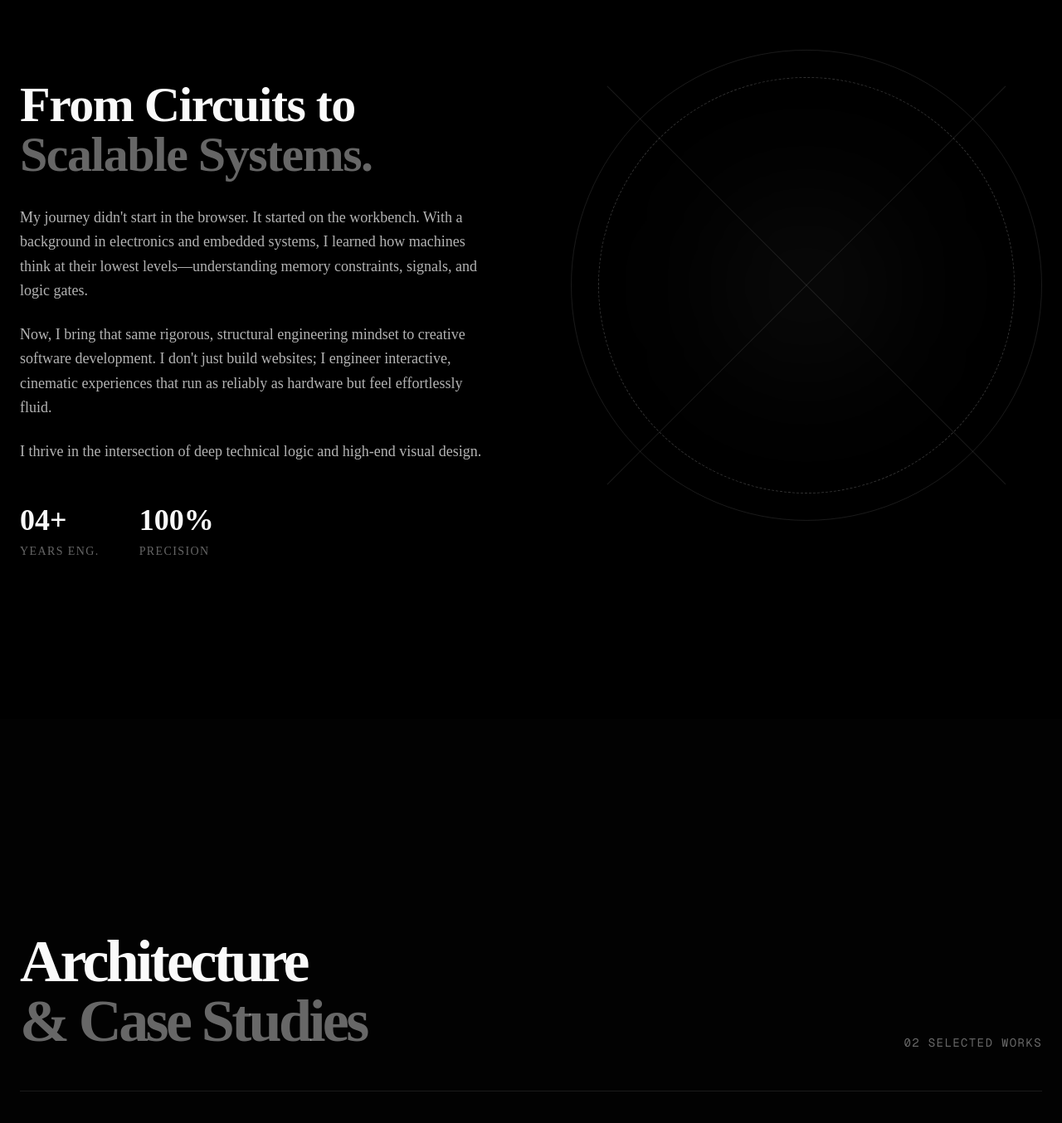
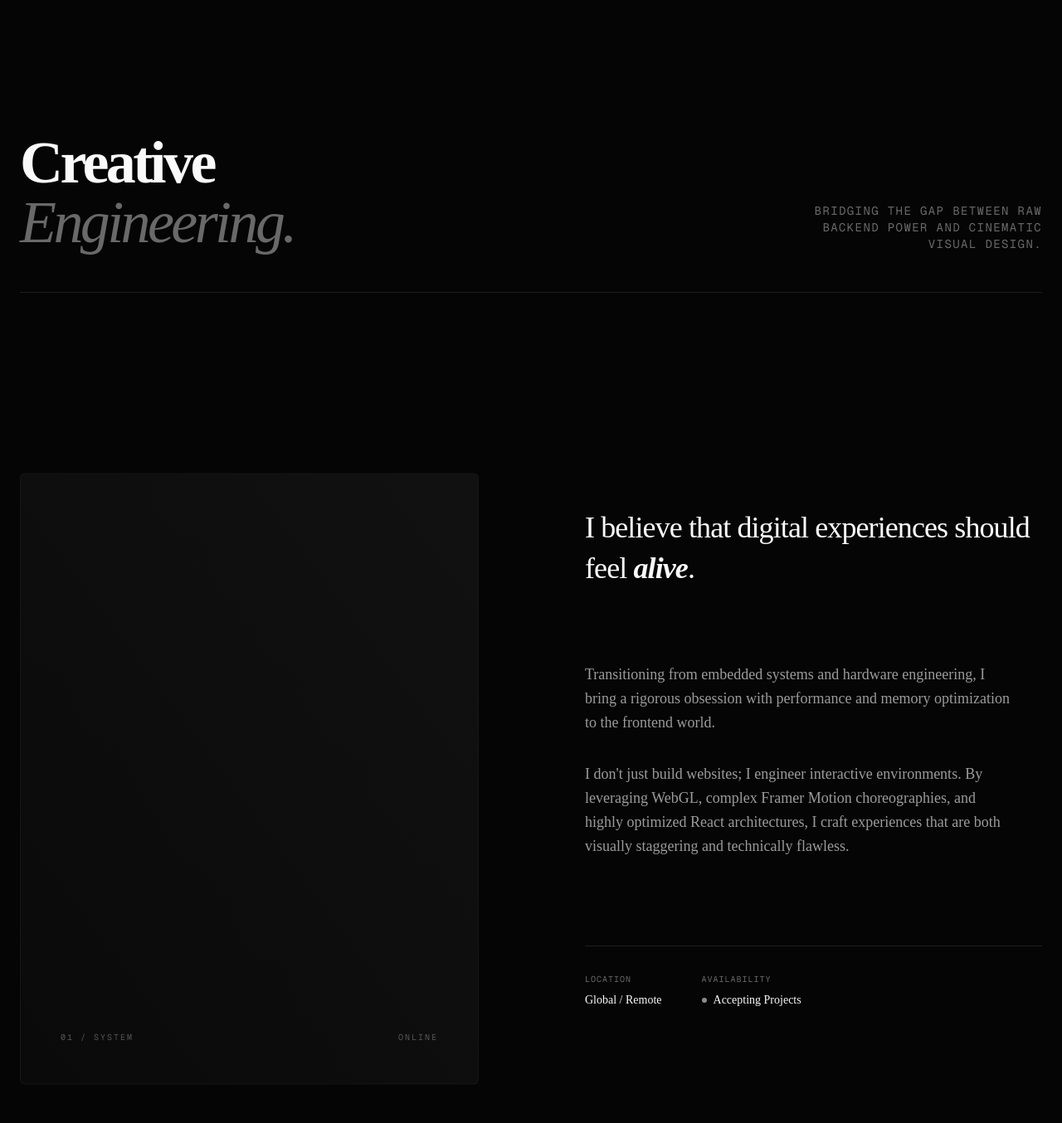
Before and after one commit to riyan-10/Portfolio, a Next.js app: page / in a window 1280 px wide. Shown: the part 896-2250 px from the top of the page at 83% size. Built offline with nearby package versions, Linux system fonts and the light colour scheme.

Commit message:
refactor: Elevate cinematic typography, motion physics, and editorial layout

```diff
--- a/components/animations/FadeIn.tsx
+++ b/components/animations/FadeIn.tsx
@@ -1,39 +1,46 @@
 "use client";
 
-import { useRef } from "react";
-import { motion, useInView } from "framer-motion";
-import { cn } from "@/lib/utils";
+import { motion } from "framer-motion";
 
 interface FadeInProps {
   children: React.ReactNode;
-  className?: string;
   delay?: number;
   direction?: "up" | "down" | "left" | "right" | "none";
+  className?: string;
 }
 
-export function FadeIn({ children, className, delay = 0, direction = "up" }: FadeInProps) {
-  const ref = useRef(null);
-  const isInView = useInView(ref, { once: true, margin: "-10% 0px" });
-
+export function FadeIn({
+  children,
+  delay = 0,
+  direction = "up",
+  className = "",
+}: FadeInProps) {
   const directions = {
-    up: { y: 40, x: 0 },
-    down: { y: -40, x: 0 },
-    left: { x: 40, y: 0 },
-    right: { x: -40, y: 0 },
+    up: { y: 40 },
+    down: { y: -40 },
+    left: { x: 40 },
+    right: { x: -40 },
     none: { x: 0, y: 0 },
   };
 
   return (
     <motion.div
-      ref={ref}
-      initial={{ opacity: 0, ...directions[direction] }}
-      animate={isInView ? { opacity: 1, x: 0, y: 0 } : { opacity: 0, ...directions[direction] }}
+      initial={{
+        opacity: 0,
+        ...directions[direction],
+      }}
+      whileInView={{
+        opacity: 1,
+        x: 0,
+        y: 0,
+      }}
+      viewport={{ once: true, margin: "-100px" }}
       transition={{
-        duration: 0.8,
+        duration: 1.4,
         delay,
-        ease: [0.21, 0.47, 0.32, 0.98],
+        ease: [0.16, 1, 0.3, 1], // Cinematic custom cubic-bezier (Expo Out variant)
       }}
-      className={cn(className)}
+      className={className}
     >
       {children}
     </motion.div>
--- a/components/animations/RevealText.tsx
+++ b/components/animations/RevealText.tsx
@@ -1,24 +1,25 @@
 "use client";
 
-import { useRef } from "react";
-import { motion, useInView, Variants } from "framer-motion";
-import { cn } from "@/lib/utils";
+import { motion, Variants } from "framer-motion";
 
 interface RevealTextProps {
   text: string;
+  delay?: number;
   className?: string;
-  delay?: number;
 }
 
-export function RevealText({ text, className, delay = 0 }: RevealTextProps) {
-  const ref = useRef(null);
-  const isInView = useInView(ref, { once: true, margin: "-10% 0px" });
+export function RevealText({ text, delay = 0, className = "" }: RevealTextProps) {
+  // Split words instead of characters for an editorial block reveal
+  const words = text.split(" ");
 
   const container: Variants = {
     hidden: { opacity: 0 },
     visible: (i = 1) => ({
       opacity: 1,
-      transition: { staggerChildren: 0.03, delayChildren: delay * i },
+      transition: {
+        staggerChildren: 0.1,
+        delayChildren: delay * i,
+      },
     }),
   };
 
@@ -26,39 +27,35 @@ export function RevealText({ text, className, delay = 0 }: RevealTextProps) {
     visible: {
       opacity: 1,
       y: 0,
+      rotate: 0,
       transition: {
         type: "spring",
-        damping: 12,
+        damping: 30,
         stiffness: 100,
+        mass: 1.2,
       },
     },
     hidden: {
       opacity: 0,
-      y: 20,
-      transition: {
-        type: "spring",
-        damping: 12,
-        stiffness: 100,
-      },
+      y: 80,
+      rotate: 2, // Subtle editorial tilt during reveal
     },
   };
 
-  const words = text.split(" ");
-
   return (
     <motion.div
-      ref={ref}
-      className={cn("overflow-hidden flex flex-wrap", className)}
+      style={{ overflow: "hidden", display: "flex", flexWrap: "wrap" }}
+      className={className}
       variants={container}
       initial="hidden"
-      animate={isInView ? "visible" : "hidden"}
+      whileInView="visible"
+      viewport={{ once: true, margin: "-100px" }}
     >
       {words.map((word, index) => (
         <motion.span
           variants={child}
-          style={{ marginRight: "0.25em" }}
+          style={{ marginRight: "0.25em", display: "inline-block", paddingBottom: "0.1em" }}
           key={index}
-          className="inline-block"
         >
           {word}
         </motion.span>
--- a/components/sections/About.tsx
+++ b/components/sections/About.tsx
@@ -11,70 +11,77 @@ export function About() {
     offset: ["start end", "end start"],
   });
 
-  const y = useTransform(scrollYProgress, [0, 1], [100, -100]);
+  const y1 = useTransform(scrollYProgress, [0, 1], ["-10%", "10%"]);
+  const y2 = useTransform(scrollYProgress, [0, 1], ["10%", "-10%"]);
 
   return (
-    <section id="about" className="relative py-32 md:py-48 px-6 overflow-hidden" ref={containerRef}>
-      <div className="max-w-7xl mx-auto flex flex-col md:flex-row gap-16 md:gap-24 items-center">
-        {/* Left Typography */}
-        <div className="flex-1 w-full relative z-10">
-          <FadeIn>
-            <h2 className="text-4xl md:text-6xl font-bold tracking-tight mb-8">
-              From Circuits to <br />
-              <span className="text-white/40">Scalable Systems.</span>
+    <section id="about" className="py-48 md:py-64 relative bg-[#050505] overflow-hidden" ref={containerRef}>
+      <div className="max-w-[90rem] mx-auto px-6">
+
+        {/* Editorial Section Header */}
+        <FadeIn>
+          <div className="flex flex-col md:flex-row justify-between items-start md:items-end mb-32 md:mb-48 border-b border-white/10 pb-12 gap-8">
+            <h2 className="text-4xl md:text-7xl font-bold tracking-tighter">
+              Creative <br />
+              <span className="text-white/40 italic font-light">Engineering.</span>
             </h2>
-          </FadeIn>
+            <p className="text-white/40 text-sm tracking-widest uppercase font-mono max-w-xs text-left md:text-right">
+              Bridging the gap between raw backend power and cinematic visual design.
+            </p>
+          </div>
+        </FadeIn>
 
-          <FadeIn delay={0.2}>
-            <div className="space-y-6 text-lg text-white/70 font-light leading-relaxed">
-              <p>
-                My journey didn't start in the browser. It started on the workbench.
-                With a background in electronics and embedded systems, I learned how
-                machines think at their lowest levels—understanding memory constraints,
-                signals, and logic gates.
-              </p>
-              <p>
-                Now, I bring that same rigorous, structural engineering mindset to creative
-                software development. I don't just build websites; I engineer interactive,
-                cinematic experiences that run as reliably as hardware but feel effortlessly fluid.
-              </p>
-              <p>
-                I thrive in the intersection of deep technical logic and high-end visual design.
-              </p>
+        {/* Asymmetric Split Layout */}
+        <div className="flex flex-col lg:flex-row gap-16 lg:gap-32">
+
+          {/* Left Column: Abstract Parallax Visual */}
+          <motion.div style={{ y: y1 }} className="flex-1 relative aspect-[3/4] md:aspect-square lg:aspect-[3/4] bg-[#0a0a0a] rounded-sm overflow-hidden border border-white/5">
+            {/* Subtle glow / light leak inside the block */}
+            <div className="absolute top-0 right-0 w-full h-full bg-gradient-to-bl from-white/[0.03] to-transparent" />
+            <div className="absolute bottom-12 left-12 right-12 text-white/30 font-mono text-[10px] tracking-[0.2em] uppercase flex justify-between">
+              <span>01 / System</span>
+              <span>Online</span>
             </div>
-          </FadeIn>
+          </motion.div>
 
-          <FadeIn delay={0.4} className="mt-12 flex gap-12">
-            <div>
-              <div className="text-4xl font-bold mb-2">04+</div>
-              <div className="text-sm text-white/40 uppercase tracking-widest">Years Eng.</div>
-            </div>
-            <div>
-              <div className="text-4xl font-bold mb-2">100%</div>
-              <div className="text-sm text-white/40 uppercase tracking-widest">Precision</div>
-            </div>
-          </FadeIn>
-        </div>
+          {/* Right Column: Editorial Text Blocks */}
+          <div className="flex-1 flex flex-col justify-center gap-16 lg:gap-24">
 
-        {/* Right Abstract Visual */}
-        <div className="flex-1 w-full aspect-square relative hidden md:block">
-          <motion.div
-            style={{ y }}
-            className="absolute inset-0 border border-white/10 rounded-full"
-          >
-            <div className="absolute top-1/2 left-1/2 -translate-x-1/2 -translate-y-1/2 w-[120%] h-[1px] bg-white/10 rotate-45" />
-            <div className="absolute top-1/2 left-1/2 -translate-x-1/2 -translate-y-1/2 w-[120%] h-[1px] bg-white/10 -rotate-45" />
+            <FadeIn delay={0.2}>
+              <h3 className="text-2xl md:text-4xl font-light tracking-tight leading-snug">
+                I believe that digital experiences should feel <span className="font-bold italic">alive</span>.
+              </h3>
+            </FadeIn>
 
-            {/* Cinematic core glow */}
-            <div className="absolute top-1/2 left-1/2 -translate-x-1/2 -translate-y-1/2 w-[200px] h-[200px] bg-white/5 blur-[80px] rounded-full" />
+            <motion.div style={{ y: y2 }} className="space-y-8 text-white/60 text-lg font-light leading-relaxed max-w-lg">
+              <FadeIn delay={0.4}>
+                <p>
+                  Transitioning from embedded systems and hardware engineering, I bring a rigorous obsession with performance and memory optimization to the frontend world.
+                </p>
+              </FadeIn>
+              <FadeIn delay={0.5}>
+                <p>
+                  I don't just build websites; I engineer interactive environments. By leveraging WebGL, complex Framer Motion choreographies, and highly optimized React architectures, I craft experiences that are both visually staggering and technically flawless.
+                </p>
+              </FadeIn>
+            </motion.div>
 
-            {/* Minimal data points */}
-            <motion.div
-              animate={{ rotate: 360 }}
-              transition={{ repeat: Infinity, duration: 20, ease: "linear" }}
-              className="absolute inset-8 border border-dashed border-white/20 rounded-full"
-            />
-          </motion.div>
+            {/* Micro details */}
+            <FadeIn delay={0.6} className="pt-8 border-t border-white/10 flex gap-12">
+              <div>
+                <div className="text-[10px] uppercase tracking-widest text-white/40 mb-2 font-mono">Location</div>
+                <div className="text-sm">Global / Remote</div>
+              </div>
+              <div>
+                <div className="text-[10px] uppercase tracking-widest text-white/40 mb-2 font-mono">Availability</div>
+                <div className="text-sm flex items-center gap-2">
+                  <span className="w-1.5 h-1.5 rounded-full bg-white animate-pulse" />
+                  Accepting Projects
+                </div>
+              </div>
+            </FadeIn>
+
+          </div>
         </div>
       </div>
     </section>
```
